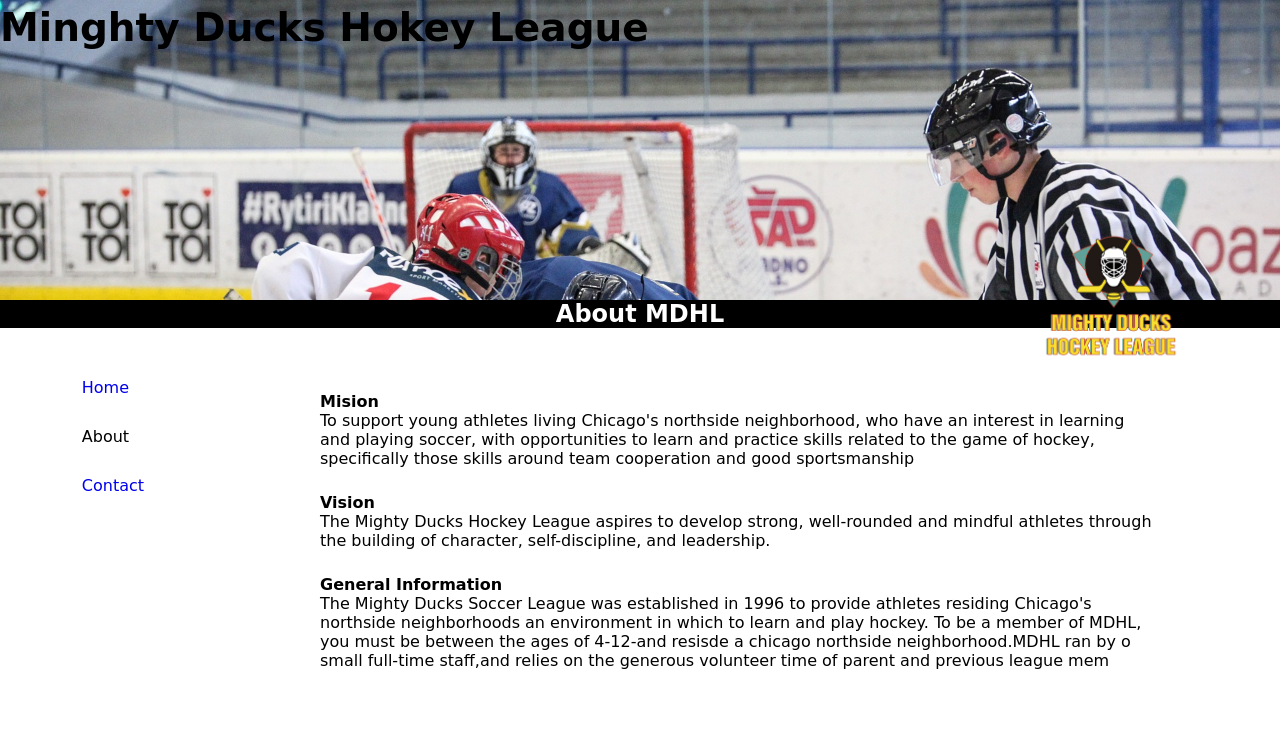
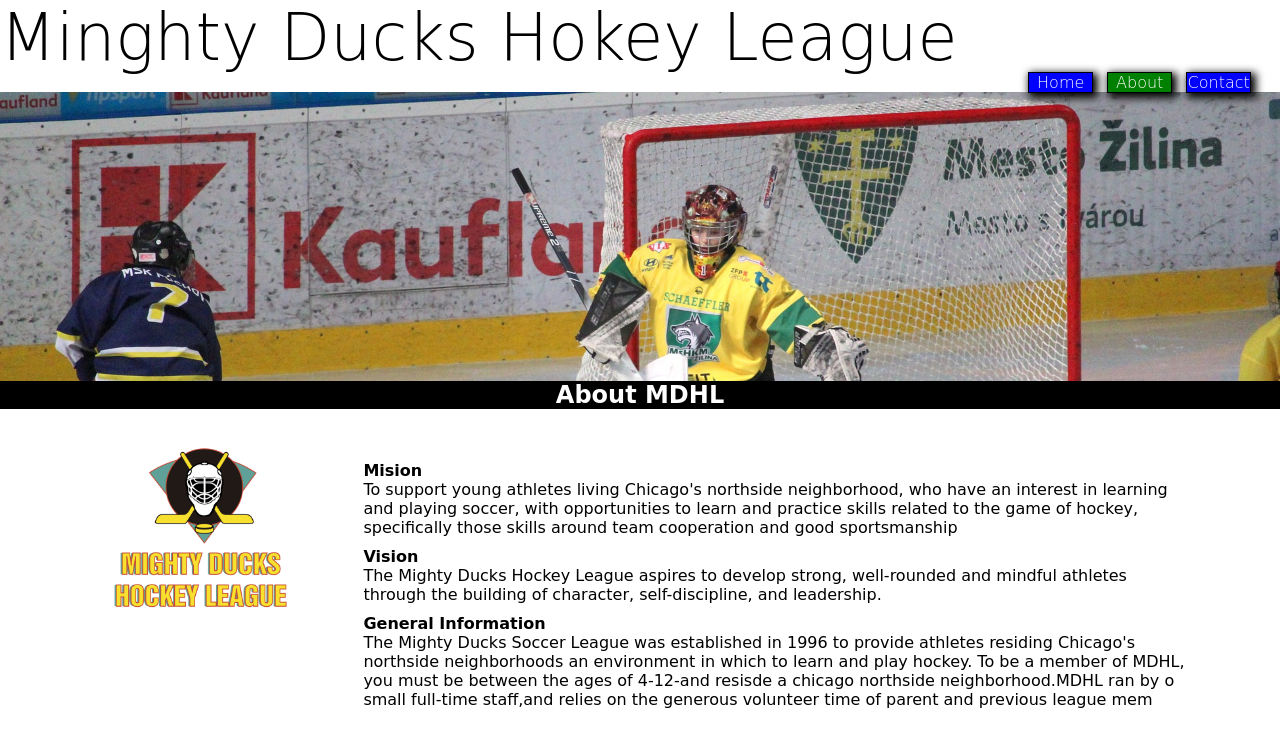
Before and after one commit to bernabe18/tareas, a plain HTML site: page task-1/about.html in a window 1280 px wide. Drawn offline with Linux system fonts and the light colour scheme.

Commit message:
diseño2

```diff
--- a/task-1/about.html
+++ b/task-1/about.html
@@ -7,8 +7,8 @@
     <meta name="viewport" content="width=, initial-scale=1.0">
     <title>About</title>
     <link rel="shortcut icon" href="./img/favicon.png" type="image/x-icon">
-    <link rel="stylesheet" href="./diseño1.css">
-    <!-- <link rel="stylesheet" href="./css/diseño2.css"> -->
+    <!-- <link rel="stylesheet" href="./diseño1.css"> -->
+    <link rel="stylesheet" href="./css/diseño2.css">
 </head>
 
 <body>
@@ -19,7 +19,7 @@
         </figure>
     </header>
         <h2>About MDHL</h2>
-    <figure>
+    <figure class="box-logo">
         <img src="./img/Logo_Mighty_ducks-01.png" alt="logo-ducks" id="logo-2">
     </figure>
     <nav>
@@ -31,7 +31,7 @@
         <figure>
             <img src="./img/hockey_2.jpg" alt="jugador" id="jugador">
         </figure>
-        <div class="lista">
+        <div class="lista-tarea">
             <ul>
                 <li>
                     <h4>Mision</h4>
--- a/task-1/css/diseño2.css
+++ b/task-1/css/diseño2.css
@@ -1,55 +1,104 @@
-*{
+* {
     padding: 0px;
     margin: 0px;
     box-sizing: border-box;
 }
 
-header{
+header {
     background-image: url(../img/design1_image2.jpg);
     background-size: 100%;
     height: 289px;
     background-repeat: no-repeat;
 }
 
-#logo{
+#logo {
     width: 100px;
     display: none;
 
 }
 
-#logo-2{
-    width: 100px;
-    display: inline-block;
+
+
+#jugador {
+    width: 150px;
+    height: 150px;
+    display: none;
 }
 
- #jugador{
-    width: 150px;
-    height: 150px;
- }
-
- nav > a {
+nav>a {
     font-family: cursive;
-    font-weight: 1;
     display: inline-block;
-    padding: 5px;
     color: white;
     border: 1px solid black;
     background-color: blue;
     text-decoration: none;
-    box-shadow: 1px 1px 1px 1px black;
+    box-shadow: 3px 3px 9px 2px black;
+    position: relative;
+    text-align: center;
+    width: 65px;
+    margin: 5px;
+    font-weight: 2;
 }
 
-#active{
+nav {
+    position: relative;
+    left: 64%;
+    bottom: 33rem;
+    display: inline-block;
+
+}
+
+
+#active {
     background-color: green;
 }
 
-h2{
+h2 {
     background-color: black;
     color: white;
     text-align: center;
+    font-family: cursive;
 }
 
-h1{
+h1 {
     font-family: cursive;
     font-weight: 100;
+    display: inline-block;
+    width: 79%;
+    font-size: 65px;
+    height: 92px;
 }
+
+.lista-tarea {
+    display: inline-block;
+    position: relative;
+    left: 28%;
+    bottom: 170px;
+    width: 65%;
+}
+
+.lista-tarea li {
+    padding: 5px;
+    list-style-type: none;
+    font-family: cursive;
+}
+
+.box-logo {
+    display: inline-block;
+    position: relative;
+    left: 8%;
+    top: 15px;
+}
+
+#logo-2 {
+    width: 200px;
+}
+
+#info-c p{
+    padding: 5px;
+    list-style-type: none;
+    font-family: cursive;
+    position: relative;
+    left: 30%;
+    bottom: 120px;
+}
```
Also changed, not shown: task-1/contact.html (+3 -3 lines), task-1/index.html (+2 -2 lines).
